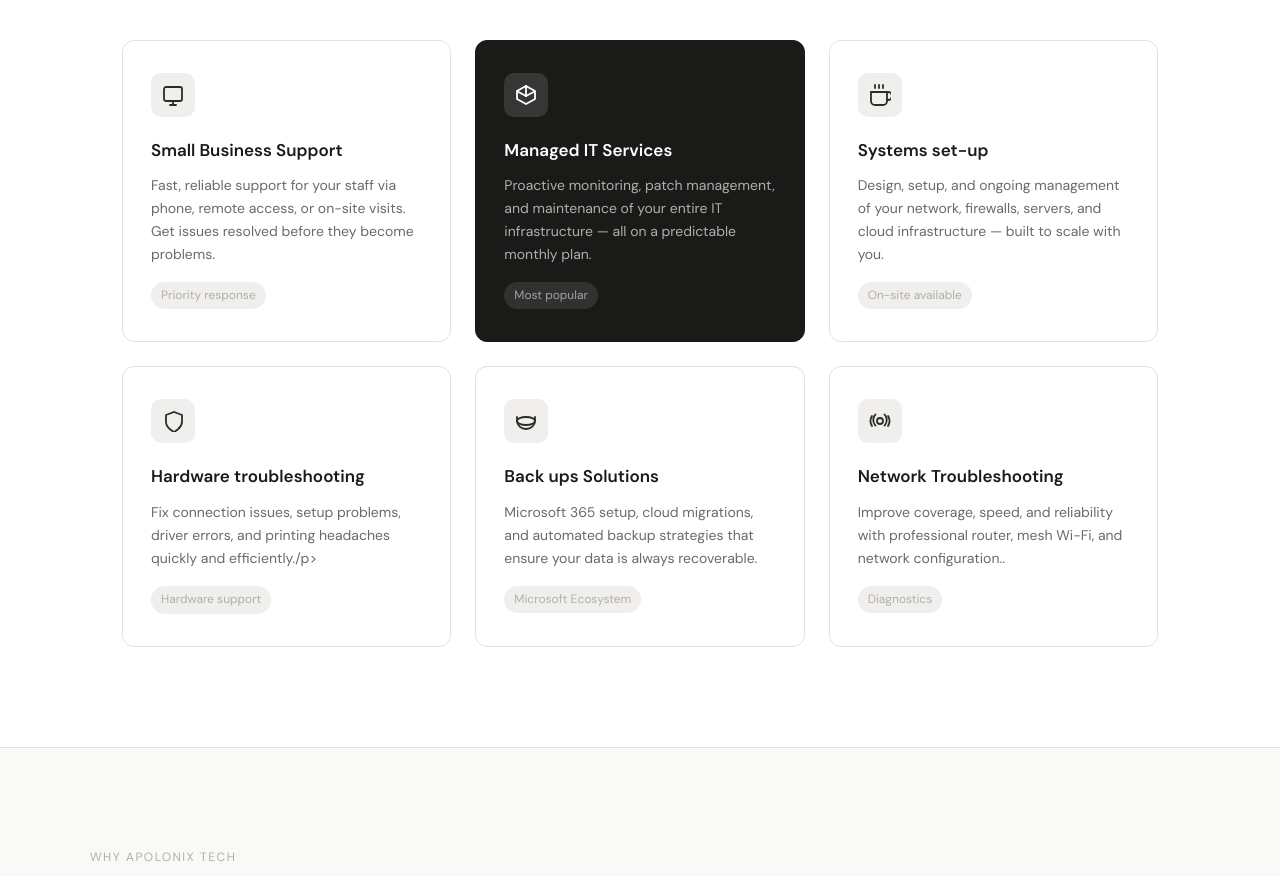
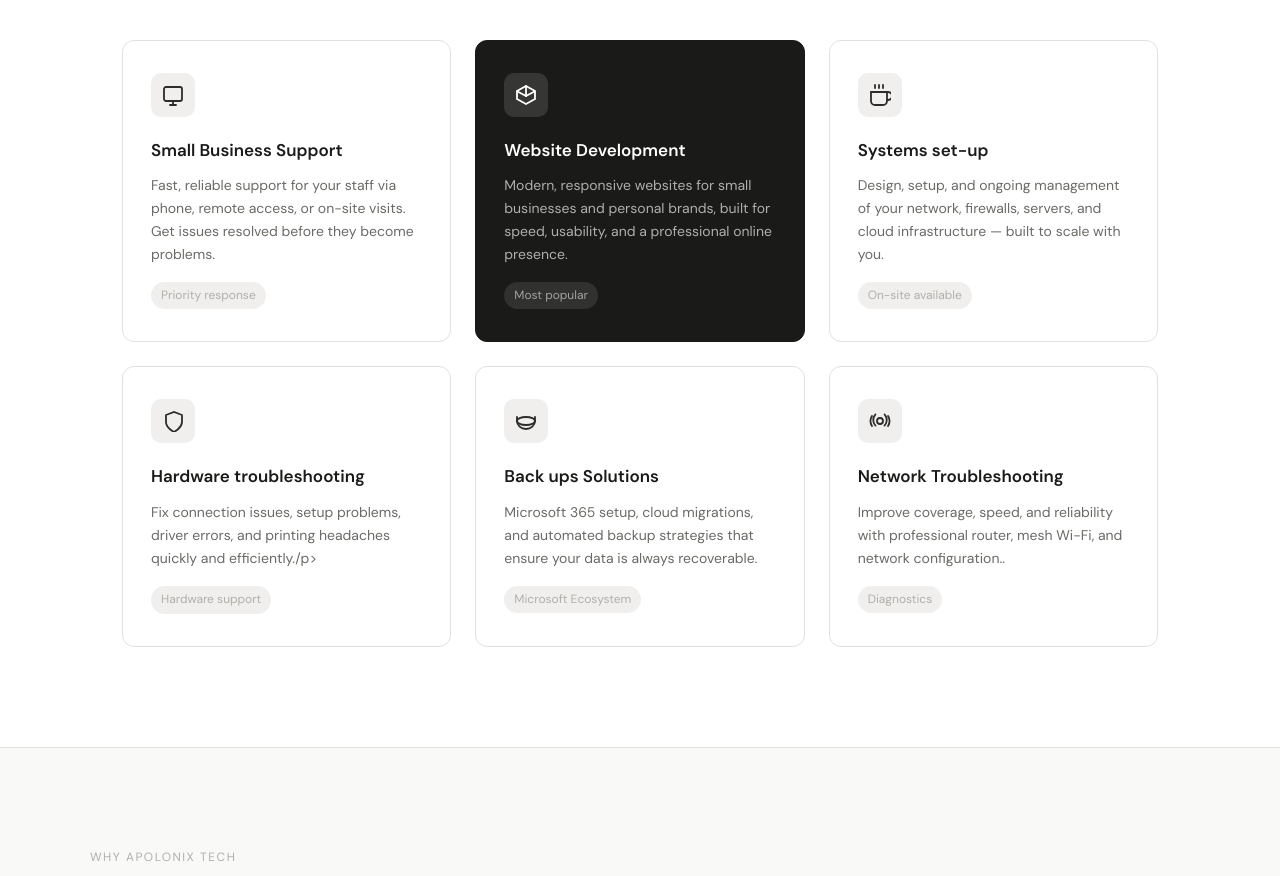
Before and after one commit to teknoanonymoush/apolonixtech, a plain HTML site: page index.html in a window 1280 px wide. Shown: the part 1180-2056 px from the top of the page. Drawn offline with Linux system fonts and the light colour scheme.

Commit message:
Update index.html

```diff
--- a/index.html
+++ b/index.html
@@ -289,8 +289,8 @@ footer{background:var(--gray-900);color:rgba(255,255,255,0.5);padding:48px 2rem
       <div class="svc-icon">
         <svg viewBox="0 0 22 22"><path d="M11 2L20 7v8l-9 5-9-5V7z"/><polyline points="11,12 11,2"/><line x1="2.5" y1="7.5" x2="11" y2="12"/><line x1="19.5" y1="7.5" x2="11" y2="12"/></svg>
       </div>
-      <h3>Managed IT Services</h3>
-      <p>Proactive monitoring, patch management, and maintenance of your entire IT infrastructure — all on a predictable monthly plan.</p>
+      <h3>Website Development</h3>
+      <p>Modern, responsive websites for small businesses and personal brands, built for speed, usability, and a professional online presence.</p>
       <span class="svc-tag">Most popular</span>
     </div>
 
```
